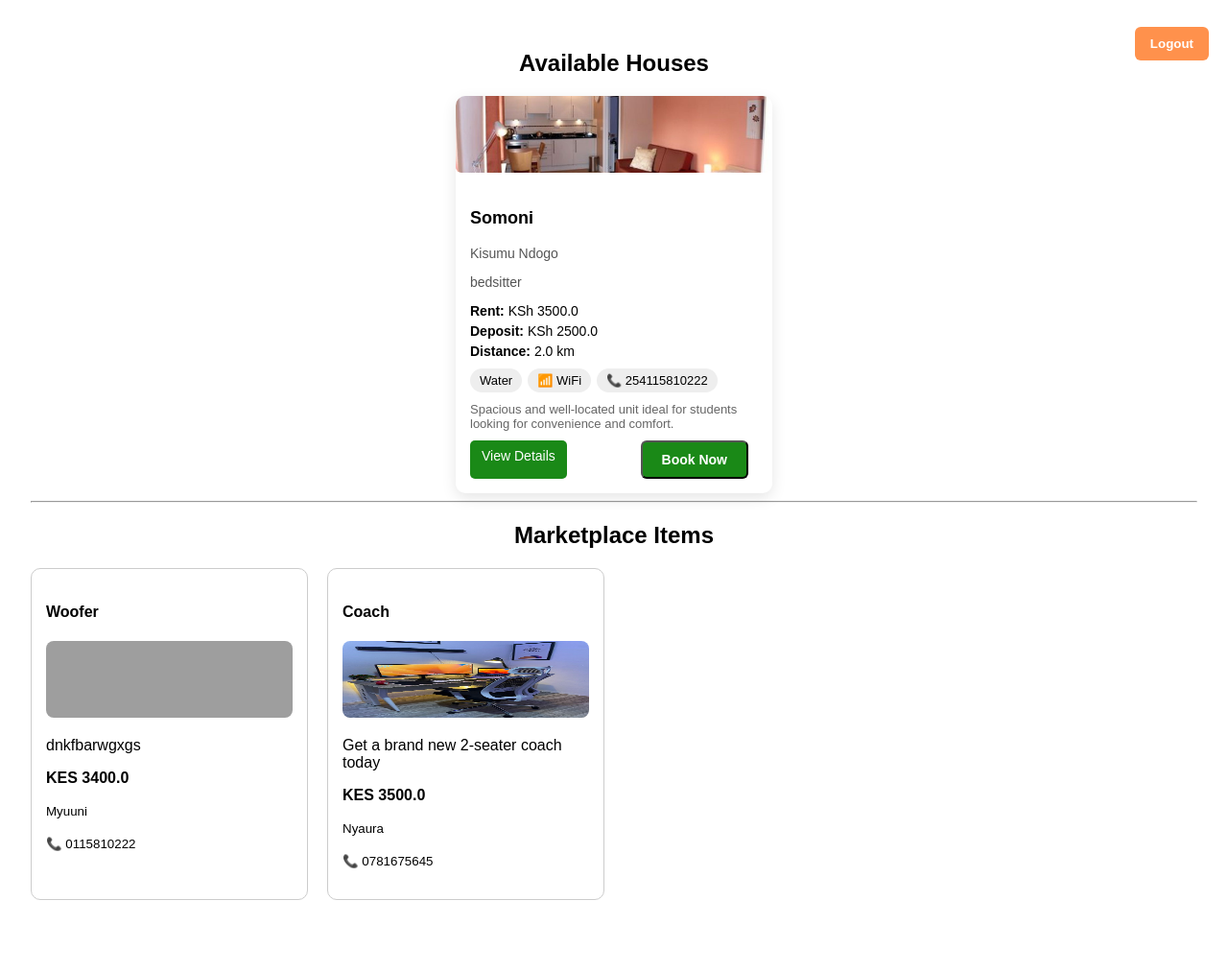
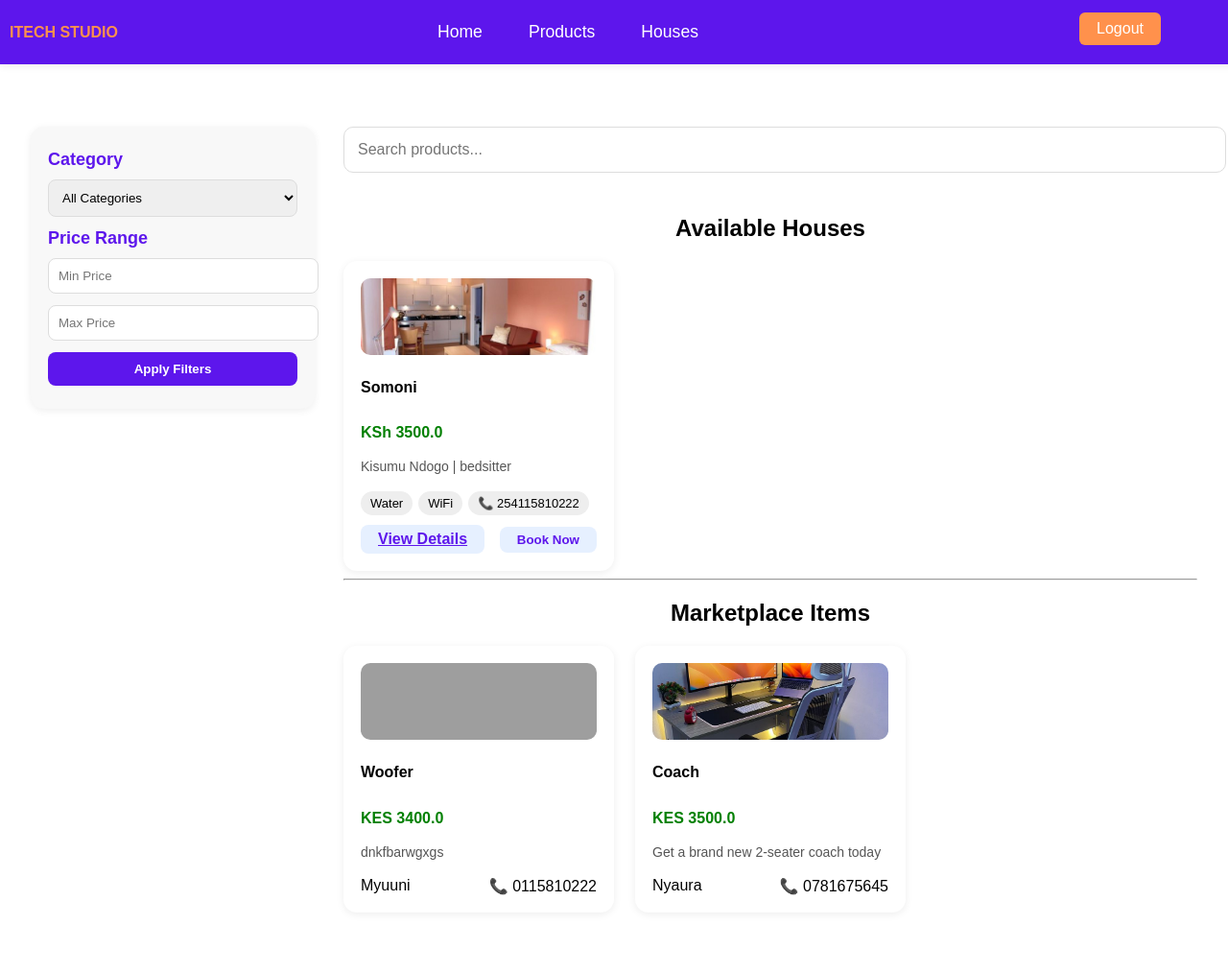
Before and after one commit to Mukungiisaac/Sakeja, a Flask app: page /student/dashboard in a window 1280 px wide. Shown: the whole page at 96% size. Before the commit the page ends 938 px from the top, so only its background shows below. Run offline with Flask 3, Linux system fonts and the light colour scheme; a user stored in the database is signed in; grey boxes are pictures that could not be loaded.

Commit message:
Added filter and navbar in student_dashboard

```diff
--- a/static/css/style.css
+++ b/static/css/style.css
@@ -552,3 +552,184 @@
   text-decoration: none;
   border-radius: 6px;
 }
+/* ...existing code... */
+.student-dashboard-layout {
+  display: flex;
+  gap: 30px;
+  margin: 30px 0;
+}
+
+.sidebar {
+  width: 260px;
+  background: #f8f8f8;
+  padding: 24px 18px;
+  border-radius: 14px;
+  box-shadow: 0 2px 8px #eee;
+  height: fit-content;
+}
+
+.sidebar h3 {
+  margin-top: 0;
+  margin-bottom: 10px;
+  font-size: 18px;
+  color: #5D16EC;
+}
+
+.sidebar select,
+.sidebar input {
+  width: 100%;
+  padding: 10px;
+  margin-bottom: 12px;
+  border-radius: 8px;
+  border: 1px solid #ddd;
+}
+
+.filter-btn {
+  background: #5D16EC;
+  color: #fff;
+  border: none;
+  border-radius: 8px;
+  padding: 10px 0;
+  width: 100%;
+  font-weight: bold;
+  cursor: pointer;
+}
+
+.main-section {
+  flex: 1;
+}
+
+.search-bar {
+  width: 100%;
+  padding: 14px;
+  margin-bottom: 24px;
+  border-radius: 10px;
+  border: 1px solid #ddd;
+  font-size: 16px;
+}
+
+.products-grid {
+  display: grid;
+  grid-template-columns: repeat(auto-fill, minmax(260px, 1fr));
+  gap: 22px;
+}
+
+.product-card {
+  background: #fff;
+  border-radius: 14px;
+  box-shadow: 0 2px 8px #eee;
+  padding: 18px;
+  position: relative;
+  display: flex;
+  flex-direction: column;
+  align-items: flex-start;
+}
+
+.product-image-container {
+  width: 100%;
+  position: relative;
+}
+
+.product-image-container img {
+  width: 100%;
+  border-radius: 10px;
+  height: 160px;
+  object-fit: cover;
+}
+
+.views {
+  position: absolute;
+  top: 10px;
+  right: 10px;
+  background: rgba(0,0,0,0.5);
+  color: #fff;
+  padding: 4px 10px;
+  border-radius: 8px;
+  font-size: 14px;
+}
+
+.price {
+  color: green;
+  font-weight: bold;
+  margin: 8px 0 4px 0;
+}
+
+.description {
+  color: #555;
+  font-size: 14px;
+  margin-bottom: 8px;
+}
+
+.shop-chat {
+  display: flex;
+  align-items: center;
+  justify-content: space-between;
+  width: 100%;
+  margin-top: 10px;
+}
+
+.chat-btn {
+  background: #e6f0ff;
+  color: #5D16EC;
+  border: none;
+  border-radius: 8px;
+  padding: 6px 18px;
+  cursor: pointer;
+  font-weight: bold;
+}
+/* ...existing code... */
+
+/* NAVIGATION BAR */
+
+.navbar {
+  position: fixed;
+  top: 0;
+  left: 0;
+  width: 100%;
+  z-index: 100;
+  display: flex;
+  align-items: center;
+  justify-content: space-between;
+  background-color: #5D16EC;
+  padding: 5px 10px;
+  box-shadow: 0 2px 8px #eee;
+}
+
+/* Add padding to body or main to prevent content hiding behind navbar */
+body {
+  padding-top: 70px; /* Adjust based on navbar height */
+}
+/* ...existing code... */
+
+.logo {
+  font-weight: bold;
+  font-size: 1rem;
+  color: #FF914C;
+}
+
+.nav-links {
+  display: flex;
+  gap: 2rem;
+}
+
+.nav-links a {
+  color: #fff;
+  text-decoration: none;
+  font-size: 1.1rem;
+  font-weight: 500;
+}
+
+.nav-logout form {
+  margin: 0 80px;
+}
+
+.nav-logout .btn {
+  background-color: #FF914C;
+  color: #fff;
+  border: none;
+  border-radius: 6px;
+  padding: 8px 18px;
+  font-size: 1rem;
+  cursor: pointer;
+}
+/* ...existing code... */
--- a/templates/student_dashboard.html
+++ b/templates/student_dashboard.html
@@ -1,47 +1,56 @@
 {% extends 'base.html' %}
 {% block content %}
+<!-- ...existing code... -->
+<nav class="navbar">
+  <div class="logo">ITECH STUDIO</div>
+  <div class="nav-links">
+    <a href="{{ url_for('home') }}">Home</a>
+    <a href="{{ url_for('marketplace') }}">Products</a>
+    <a href="{{ url_for('student_dashboard') }}">Houses</a>
+  </div>
+  <div class="nav-logout">
+    <form method="POST" action="{{ url_for('logout') }}">
+      <button type="submit" class="btn">Logout</button>
+    </form>
+  </div>
+</nav>
+<!-- ...existing code... -->
+<div class="student-dashboard-layout">
+  <!-- Sidebar -->
+  <aside class="sidebar">
+    <h3>Category</h3>
+    <select>
+      <option>All Categories</option>
+      <!-- Add more categories if needed -->
+    </select>
+    <h3>Price Range</h3>
+    <input type="text" placeholder="Min Price" />
+    <input type="text" placeholder="Max Price" />
+    <button class="filter-btn">Apply Filters</button>
+  </aside>
+
+  <!-- Main Content -->
+  <section class="main-section">
+    <input class="search-bar" type="text" placeholder="Search products..." />
 
     <h2 class="page-title">Available Houses</h2>
-
-<div class="card-container">
+    <div class="products-grid">
       {% for house in houses %}
-  <div class="house-card">
-    <div class="card-image">
+      <div class="product-card">
+        <div class="product-image-container">
           <img src="{{ url_for('static', filename='uploads/' ~ house.photo) }}" alt="House Image">
         </div>
-    <div class="card-body">
-      <h3 class="house-title">{{ house.title }}</h3>
-      <p class="house-location">{{ house.location }}</p>
-      <p class="house-type">{{ house.house_type }}</p>
-
-      <div class="house-details">
-        {% if house.house_type.lower().startswith('1') %}
-        <p><strong>Beds:</strong> 1</p>
-        {% elif house.house_type.lower().startswith('2') %}
-        <p><strong>Beds:</strong> 2</p>
-        {% elif house.house_type.lower().startswith('3') %}
-        <p><strong>Beds:</strong> 3</p>
-        {% endif %}
-        <p><strong>Rent:</strong> KSh {{ house.rent }}</p>
-        <p><strong>Deposit:</strong> KSh {{ house.deposit or 'N/A' }}</p>
-        <p><strong>Distance:</strong> {{ house.distance }} km</p>
-      </div>
-
+        <h4>{{ house.title }}</h4>
+        <p class="price">KSh {{ house.rent }}</p>
+        <p class="description">{{ house.location }} | {{ house.house_type }}</p>
         <div class="features">
-        {% if house.water %}<span class="feature"> Water</span>{% endif %}
-        {% if house.wifi %}<span class="feature">📶 WiFi</span>{% endif %}
+          {% if house.water %}<span class="feature">Water</span>{% endif %}
+          {% if house.wifi %}<span class="feature">WiFi</span>{% endif %}
           <span class="feature">📞 {{ house.contact_number }}</span>
         </div>
-
-      <p class="house-description">Spacious and well-located unit ideal for students looking for convenience and comfort.</p>
-
-      <div class="btn-group">
-        <a href="{{ url_for('view_house', house_id=house.id) }}" class="btn-view">View Details</a>
-        <button class="btn-book" onclick="openBookingModal({{ house.id }}, '{{ house.title }}', '{{ house.location }}', '{{ house.house_type }}', '{{ house.rent }}')">
-  Book Now
-</button>
-
-      </div>
+        <div class="shop-chat" style="margin-top:10px;">
+          <a href="{{ url_for('view_house', house_id=house.id) }}" class="chat-btn">View Details</a>
+          <button class="chat-btn" onclick="openBookingModal({{ house.id }}, '{{ house.title }}', '{{ house.location }}', '{{ house.house_type }}', '{{ house.rent }}')">Book Now</button>
         </div>
       </div>
       {% endfor %}
@@ -53,11 +62,9 @@
         <h2>Book: <span id="modalHouseTitle"></span></h2>
         <form method="POST" action="{{ url_for('book_house', house_id=0) }}" id="bookingForm">
           <input type="hidden" name="house_id" id="modalHouseId">
-
           <p><strong>Location:</strong> <span id="modalHouseLocation"></span></p>
           <p><strong>Type:</strong> <span id="modalHouseType"></span></p>
           <p><strong>Rent:</strong> KSh <span id="modalHouseRent"></span></p>
-
           <input type="text" name="fullname" placeholder="Your Full Name" required>
           <input type="email" name="email" placeholder="Email Address" required>
           <input type="tel" name="phone" placeholder="Phone Number" required>
@@ -65,7 +72,6 @@
           <label for="date">Preferred Move-in Date</label>
           <input type="date" name="move_in_date" required>
           <textarea name="message" placeholder="Additional Message (optional)"></textarea>
-
           <div class="modal-buttons">
             <button type="submit">Submit Booking</button>
             <button type="button" onclick="closeBookingModal()">Cancel</button>
@@ -76,24 +82,27 @@
 
     <hr>
     <h2 style="text-align:center;">Marketplace Items</h2>
-
-{% if items %}
-  <div style="display: grid; grid-template-columns: repeat(auto-fill, minmax(250px, 1fr)); gap: 20px;">
+    <div class="products-grid">
       {% for item in items %}
-      <div style="border: 1px solid #ccc; padding: 15px; border-radius: 10px;">
+      <div class="product-card">
+        <div class="product-image-container">
+          <img src="{{ url_for('static', filename='uploads/' ~ item.photo) }}" alt="{{ item.title }}">
+        </div>
         <h4>{{ item.title }}</h4>
-        <img src="{{ url_for('static', filename='uploads/' ~ item.photo) }}" style="width:100%; height:auto; border-radius: 8px;">
-        <p>{{ item.description }}</p>
-        <p><strong>KES {{ item.price }}</strong></p>
-        <p><small>{{ item.location }}</small></p>
-        <p><small>📞 {{ item.phone }}</small></p>
+        <p class="price">KES {{ item.price }}</p>
+        <p class="description">{{ item.description }}</p>
+        <div class="shop-chat">
+          <span>{{ item.location }}</span>
+          <span>📞 {{ item.phone }}</span>
+        </div>
       </div>
       {% endfor %}
     </div>
-{% else %}
+    {% if not items %}
       <p style="text-align:center;">No marketplace items yet.</p>
     {% endif %}
-
+  </section>
+</div>
 
 {% endblock %}
 {% block scripts %}
@@ -104,11 +113,9 @@
     document.getElementById('modalHouseLocation').textContent = location;
     document.getElementById('modalHouseType').textContent = type;
     document.getElementById('modalHouseRent').textContent = rent;
-
     document.getElementById('modalHouseId').value = houseId;
     document.getElementById('bookingForm').action = `/book_house/${houseId}`;
   }
-
   function closeBookingModal() {
     document.getElementById('bookingModal').style.display = 'none';
   }
```
Also changed, not shown: static/images/hero.jpg (added). Lines whose indentation alone changed are shown as unchanged.
